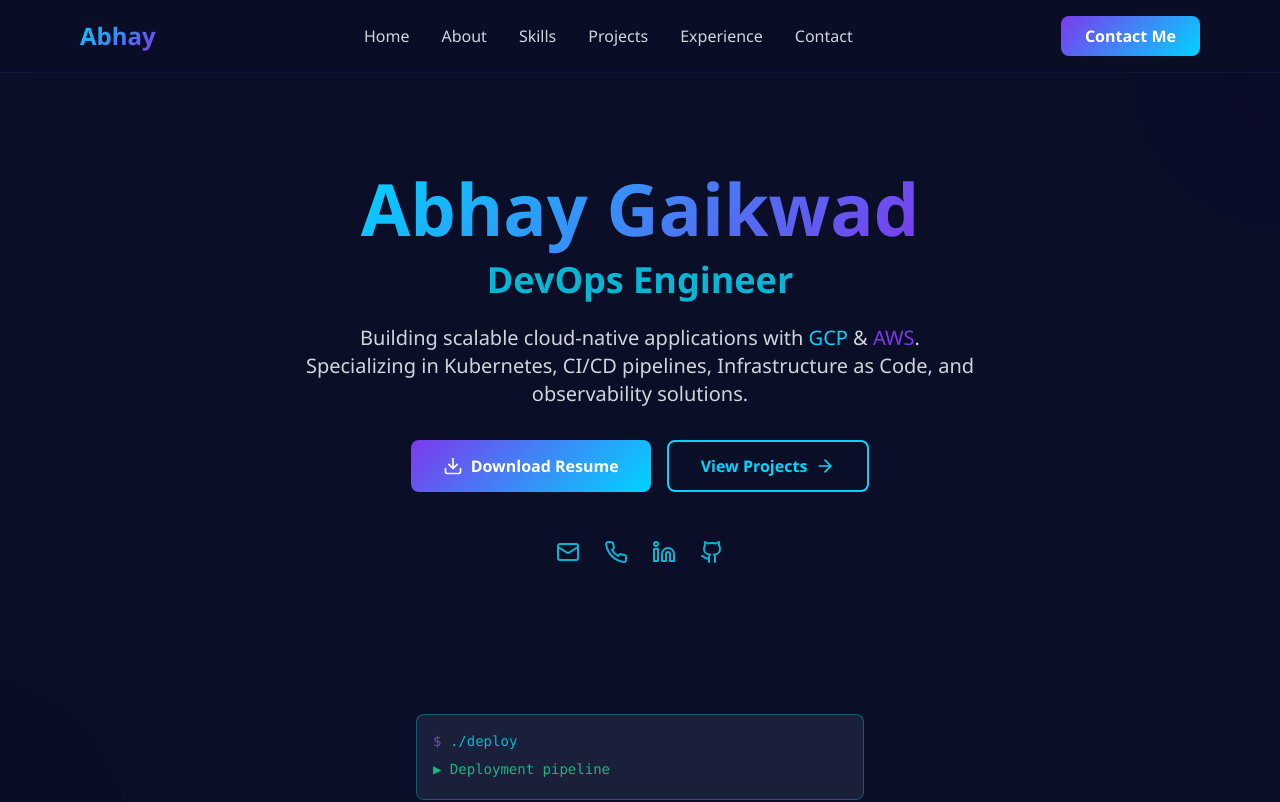
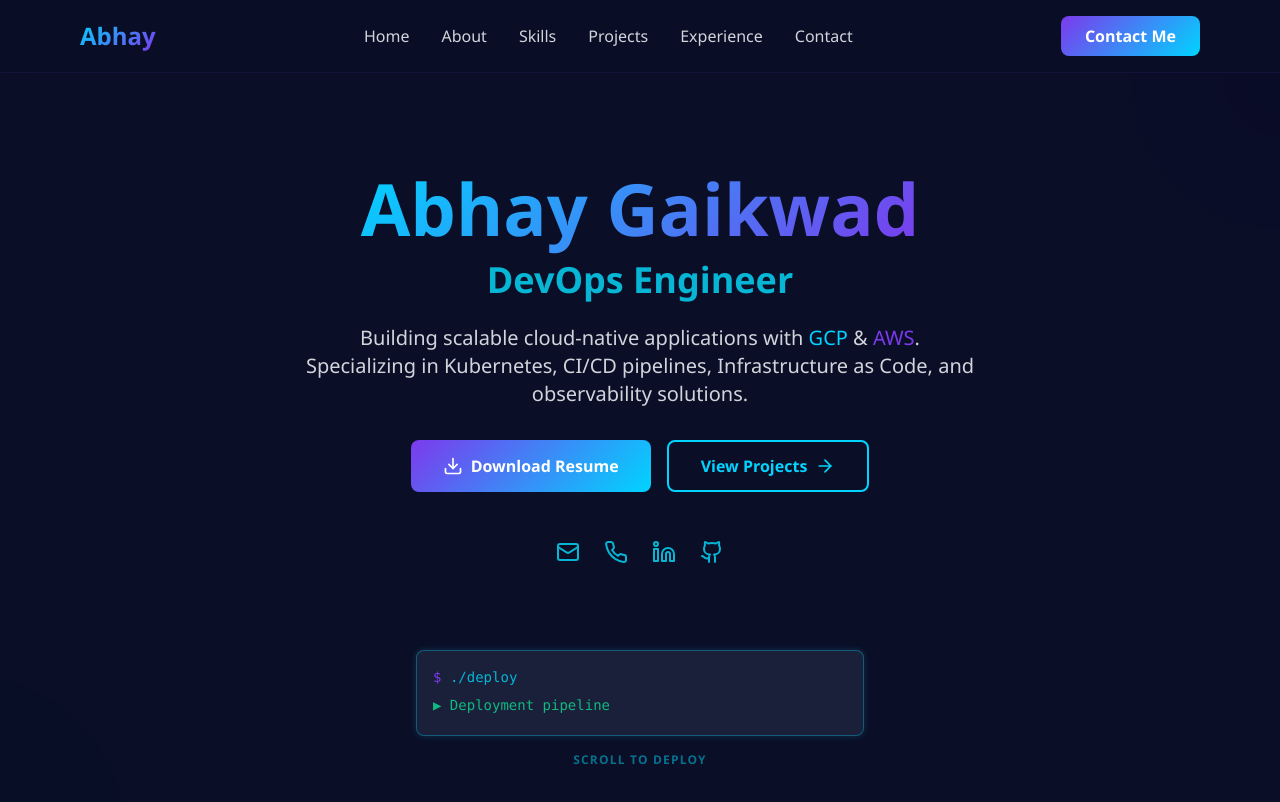
Before and after one commit to Ab-h-ay/abhay-portfolio, a React (Vite) app: page / in a window 1280 px wide. Shown: the top 802 px of the page. Built offline with nearby package versions, Linux system fonts and the light colour scheme.

Commit message:
Add glow animation to terminal box and fix hero scroll indicator position

```diff
--- a/src/components/Hero.jsx
+++ b/src/components/Hero.jsx
@@ -171,8 +171,17 @@ export const Hero = () => {
       </motion.div>
 
       {/* Terminal cursor animation */}
-      <div className="absolute bottom-8 left-1/2 transform -translate-x-1/2 flex flex-col items-center w-full px-4">
-        <div className="bg-dark-secondary border border-accent-cyan/40 rounded-lg p-4 font-mono text-sm mx-auto w-full max-w-xs md:max-w-md">
+      <motion.div
+        className="absolute bottom-24 left-1/2 transform -translate-x-1/2 flex flex-col items-center w-full px-4"
+        initial={{ opacity: 0 }}
+        animate={{ opacity: 1 }}
+        transition={{ duration: 1.5, delay: 1.0 }}
+      >
+        <motion.div
+          className="bg-dark-secondary border border-accent-cyan/40 rounded-lg p-4 font-mono text-sm mx-auto w-full max-w-xs md:max-w-md"
+          animate={{ boxShadow: ['0 0 0px rgba(34,211,238,0)', '0 0 16px rgba(34,211,238,0.4)', '0 0 0px rgba(34,211,238,0)'] }}
+          transition={{ duration: 2.5, repeat: Infinity, ease: 'easeInOut' }}
+        >
           <div className="text-accent-cyan mb-2 break-words">
             <span className="text-accent-purple">$</span> {typedLines[0]}
             {currentLine === 0 && showCursor ? <span className="inline-block h-5 w-1 bg-accent-cyan ml-1 align-bottom" /> : null}
@@ -181,7 +190,7 @@ export const Hero = () => {
             <span className="text-accent-green">{typedLines[1]}</span>
             {currentLine === 1 && showCursor ? <span className="inline-block h-5 w-1 bg-accent-cyan ml-1 align-bottom" /> : null}
           </div>
-        </div>
+        </motion.div>
         <motion.p
           className="text-xs text-accent-cyan/60 mt-4 font-semibold tracking-widest"
           animate={{ opacity: [0.5, 1, 0.5] }}
@@ -189,7 +198,7 @@ export const Hero = () => {
         >
           SCROLL TO DEPLOY
         </motion.p>
-      </div>
+      </motion.div>
     </section>
   );
 };
```
